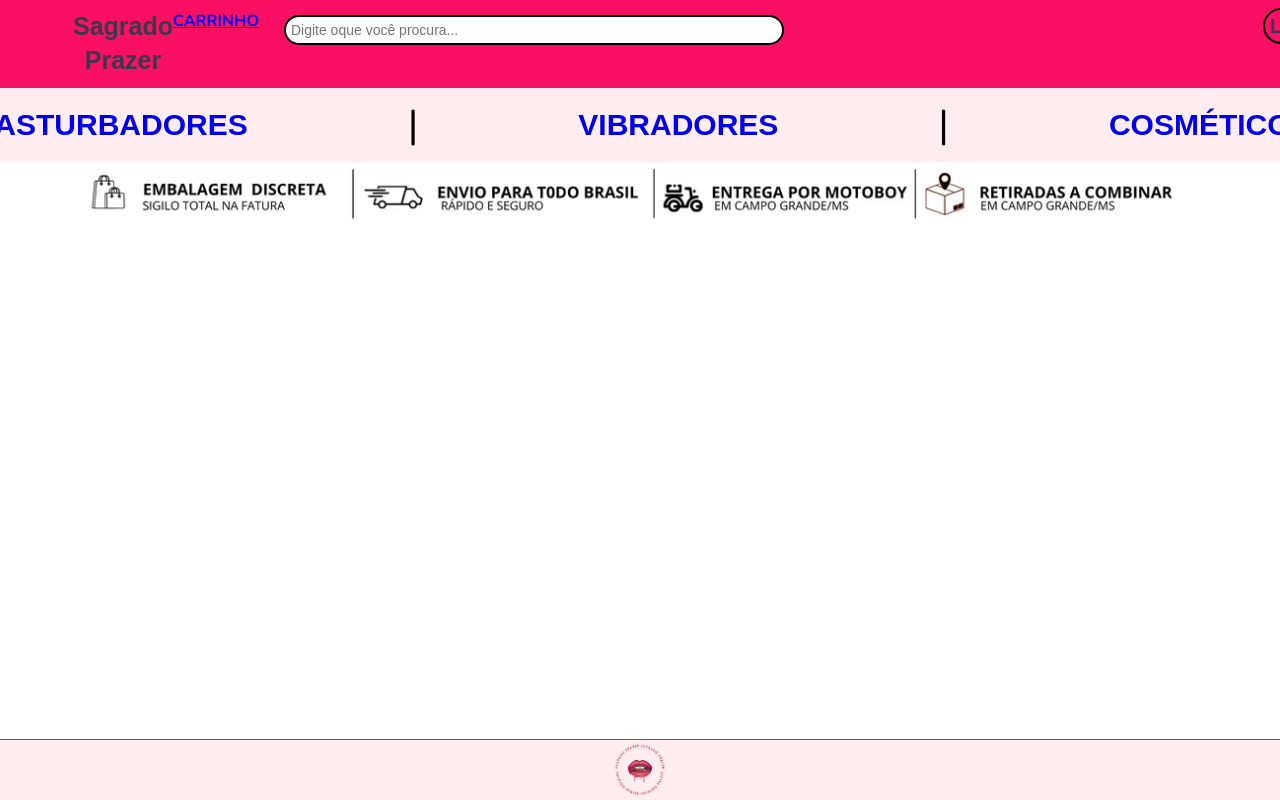
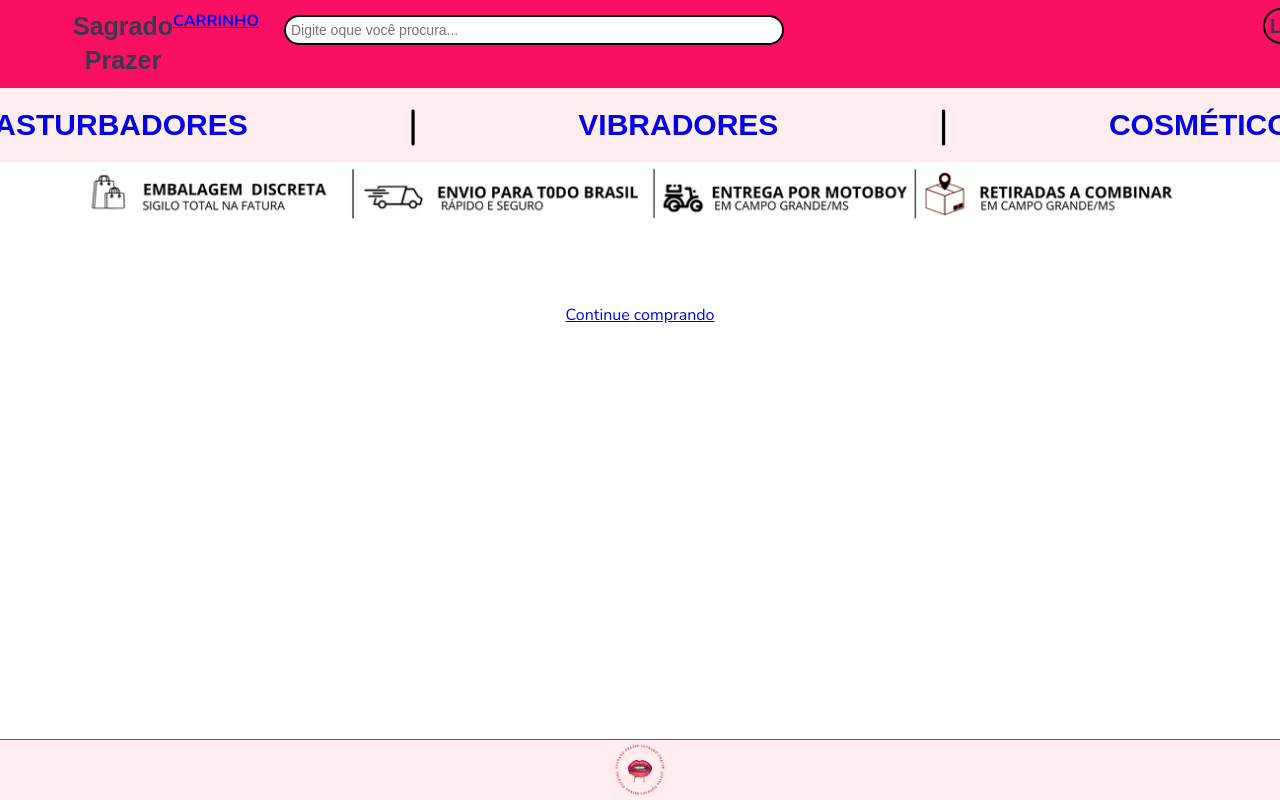
Before and after one commit to joaosqp/2020.1906.059-8_JoaoPedro, a React (Create React App) app: page /carrinho in a window 1280 px wide. Shown: the top 800 px of the page. Built offline with nearby package versions, Linux system fonts and the light colour scheme; a web font is replaced by a local one.

Commit message:
Alterado CSS

```diff
--- a/src/pages/Carrinho/carrinho.css
+++ b/src/pages/Carrinho/carrinho.css
@@ -0,0 +1,12 @@
+.gondula{
+    display: flex;
+    gap: 50px;
+    flex-wrap: wrap;
+    justify-content: center;
+    align-items: center;
+}
+
+.produtos.foto{
+    height: 100px;
+    width: 100px;
+}
--- a/src/pages/Carrinho/index.js
+++ b/src/pages/Carrinho/index.js
@@ -1,7 +1,8 @@
 import React, { useState } from "react";
 import { Header } from '../../components/Header'
-import { getItem } from '../../services/LocalStorage'
+import { getItem, setItem } from '../../services/LocalStorage'
 import { BsFillCartDashFill } from 'react-icons/bs'
+import { Link } from "react-router-dom";
 
 
 
@@ -11,6 +12,7 @@
     const removeItem = (obj) => {
         const arrFilter = products.filter((products) => products.id !== obj.id)
         setProducts(arrFilter)
+        setItem('carrinhos',arrFilter)
     }
 
 
@@ -25,12 +27,14 @@
                         <h1>{product.nome}</h1>
                         <h1>R${product.valor}</h1>
                         <button onClick={() => removeItem(product)}>
-
                             <BsFillCartDashFill />
                         </button>
                     </div>
                 ))}
             </div>
+            <Link to={'/'}>
+                Continue comprando
+            </Link>
         </div>
     );
 };
--- a/src/pages/Store/store.css
+++ b/src/pages/Store/store.css
@@ -14,7 +14,7 @@
   gap: 10px;
   flex-wrap: wrap;
   justify-content: center;
-  padding: 0px;
+  padding: 0 0 5% 0;
 }
 
 .produtos {
@@ -23,6 +23,7 @@
   padding: 10px;
   border: 1px solid #ccc;
   border-radius: 20px;
+  background-color: #ffedef ;
 }
 
 .linkDescricao {
@@ -30,12 +31,13 @@
 }
 
 .produtos img {
-  width: 100%;
-  height: auto;
+  height: 320px;
+  width: 280px;
 }
 
 
 .produtos h1 {
   font-size: 16px;
   margin-top: 10px;
+  font-family: sans-serif;
 }
```
